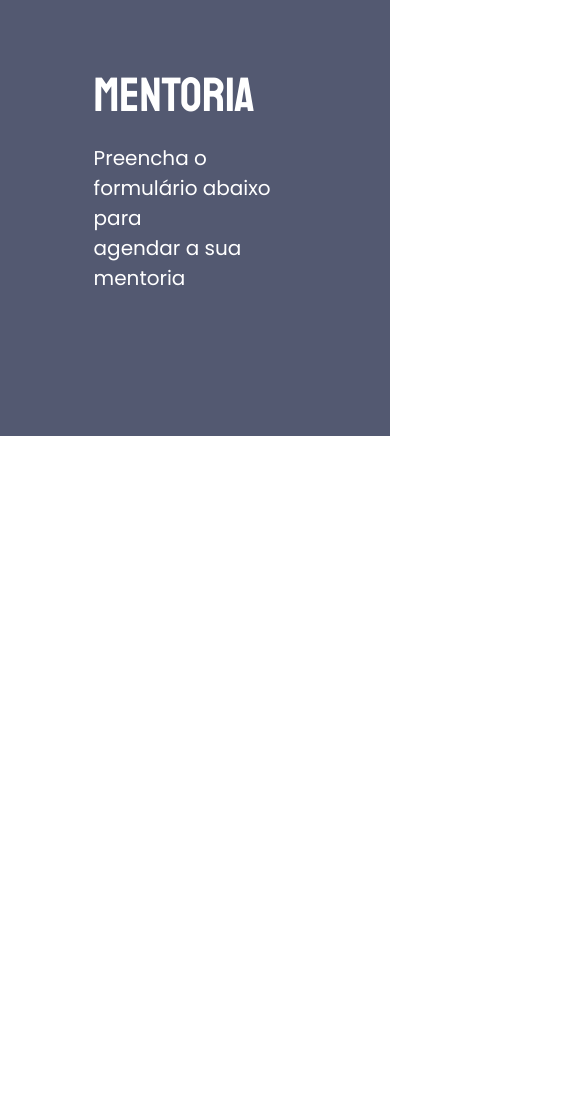
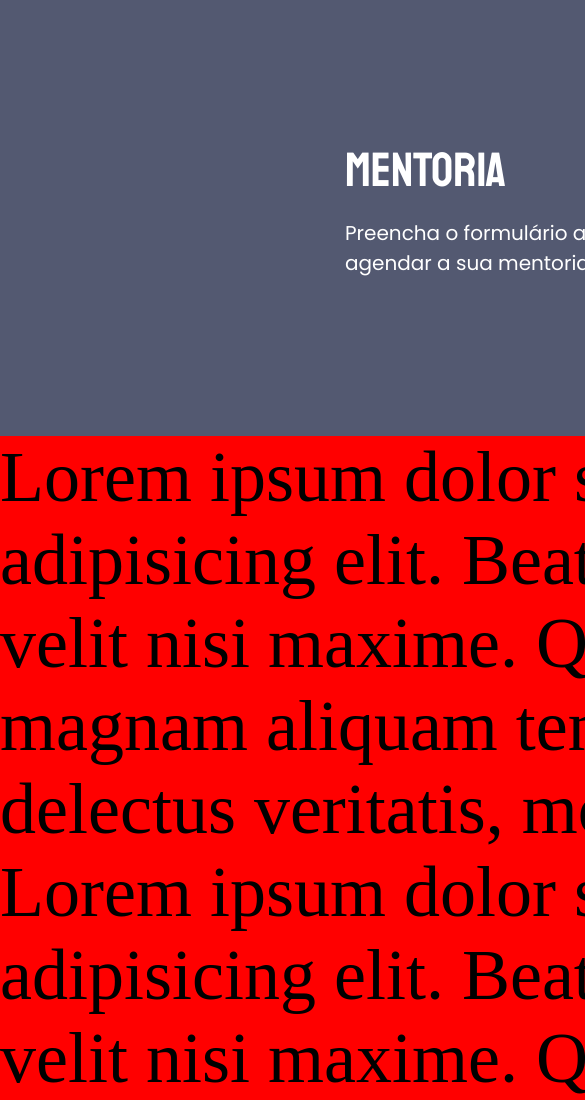
Before and after one commit to caiquemurilo/rocketseat-explorer-estage03-challenge01, a plain HTML site: page index.html in a window 390 px wide. Shown: the top 1100 px of the page, 585 px wide, since content can reach past the window. Before the commit the page ends 844 px from the top, so only its background shows below. Drawn offline with Linux system fonts and the light colour scheme.

Commit message:
projeto reinicializado, pois as dimensões estão muito grandes para fazer de forma responsiva

```diff
--- a/assets/style/style.css
+++ b/assets/style/style.css
@@ -39,18 +39,22 @@ html {
   outline: 0;
   box-sizing: border-box;
 }
+.page {
+  width: 1440px;
+  height: 1930px;
+}
 
 /* ##### HEADER ##### */
 
 header {
+  width: 100%;
   height: 436px;
-  width: 100vw;
   background-color: #535971;
-  padding-inline: 24vw;
+  padding-left: 345px;
 }
 
 header h1 {
-  padding-top: 32.1%;
+  padding-top: 140px;
   margin-bottom: 18px;
 
   color: #fff;
@@ -60,10 +64,21 @@ header h1 {
 }
 
 header p {
-  line-height: 1.5;
-
   color: #fff;
   font-family: 'Poppins', sans-serif;
   font-size: 2rem;
   font-weight: 400;
+  line-height: 1.5;
 }
+
+/* ##### MAIN ##### */
+
+main {
+  height: calc(100% - 436px);
+  /*  background-color: #e5e5e5; */
+  background-color: red;
+}
+
+p {
+  font-size: 72px;
+}
--- a/index.html
+++ b/index.html
@@ -8,6 +8,7 @@
     <link rel="stylesheet" href="./assets/style/style.css" />
   </head>
   <body>
+    <div class="page">
       <header>
         <h1>MENTORIA</h1>
         <p>
@@ -16,6 +17,32 @@
           agendar a sua mentoria
         </p>
       </header>
-    <main></main>
+      <main>
+        <p>
+          Lorem ipsum dolor sit amet consectetur adipisicing elit. Beatae
+          provident hic a! Dolorum velit nisi maxime. Quaerat eveniet doloribus
+          magnam aliquam temporibus soluta itaque, qui delectus veritatis, modi
+          dolor cupiditate.
+        </p>
+        <p>
+          Lorem ipsum dolor sit amet consectetur adipisicing elit. Beatae
+          provident hic a! Dolorum velit nisi maxime. Quaerat eveniet doloribus
+          magnam aliquam temporibus soluta itaque, qui delectus veritatis, modi
+          dolor cupiditate.
+        </p>
+        <p>
+          Lorem ipsum dolor sit amet consectetur adipisicing elit. Beatae
+          provident hic a! Dolorum velit nisi maxime. Quaerat eveniet doloribus
+          magnam aliquam temporibus soluta itaque, qui delectus veritatis, modi
+          dolor cupiditate.
+        </p>
+        <p>
+          Lorem ipsum dolor sit amet consectetur adipisicing elit. Beatae
+          provident hic a! Dolorum velit nisi maxime. Quaerat eveniet doloribus
+          magnam aliquam temporibus soluta itaque, qui delectus veritatis, modi
+          dolor cupiditate.
+        </p>
+      </main>
+    </div>
   </body>
 </html>
```
Lines whose indentation alone changed are shown as unchanged.
